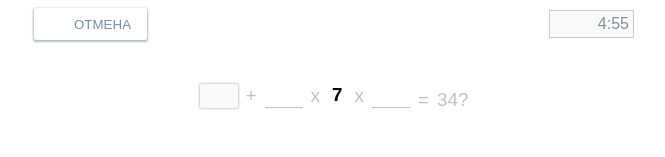
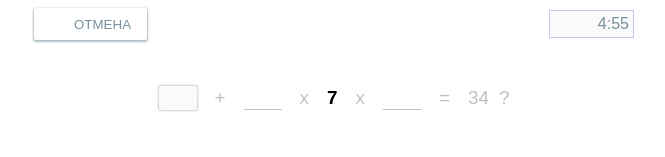
Before and after one commit to sergey-stenyanskiy/vue-do-the-math-app, a Vue app: page /game in a window 1280 px wide. Shown: the top 157 px of the page, without its empty margins (306-971 px from the left). Built offline with nearby package versions, Linux system fonts and the light colour scheme.

Commit message:
стили выражения вопроса

```diff
--- a/src/view/Game.vue
+++ b/src/view/Game.vue
@@ -23,10 +23,10 @@
         @focus="selectedInput = term.inputIndex, $event.currentTarget.select()"
       )
       span(v-else) {{term.label}}
-    .expression-term.expression-equals =
+    .expression-term.expression-equals.mb-1 =
     .mr-1
-    .expression-term.expression-answer {{question.answer}}
-    span.question-mark(v-if="!questionCompleted") ?
+    .expression-term.expression-answer.mb-1 {{question.answer}}
+    span.question-mark.mb-1(v-if="!questionCompleted") ?
   .controls
     .control-item(v-for="action in buttonActions")
       .digit(v-if="action.type === 'digit'")
@@ -584,6 +584,8 @@ export default defineComponent({
 
 .expression-term, .question-mark {
   color: #c0c0c0;
+  padding: 4px;
+  border: 1px solid transparent;
 }
 
 .expression-term-number {
```
